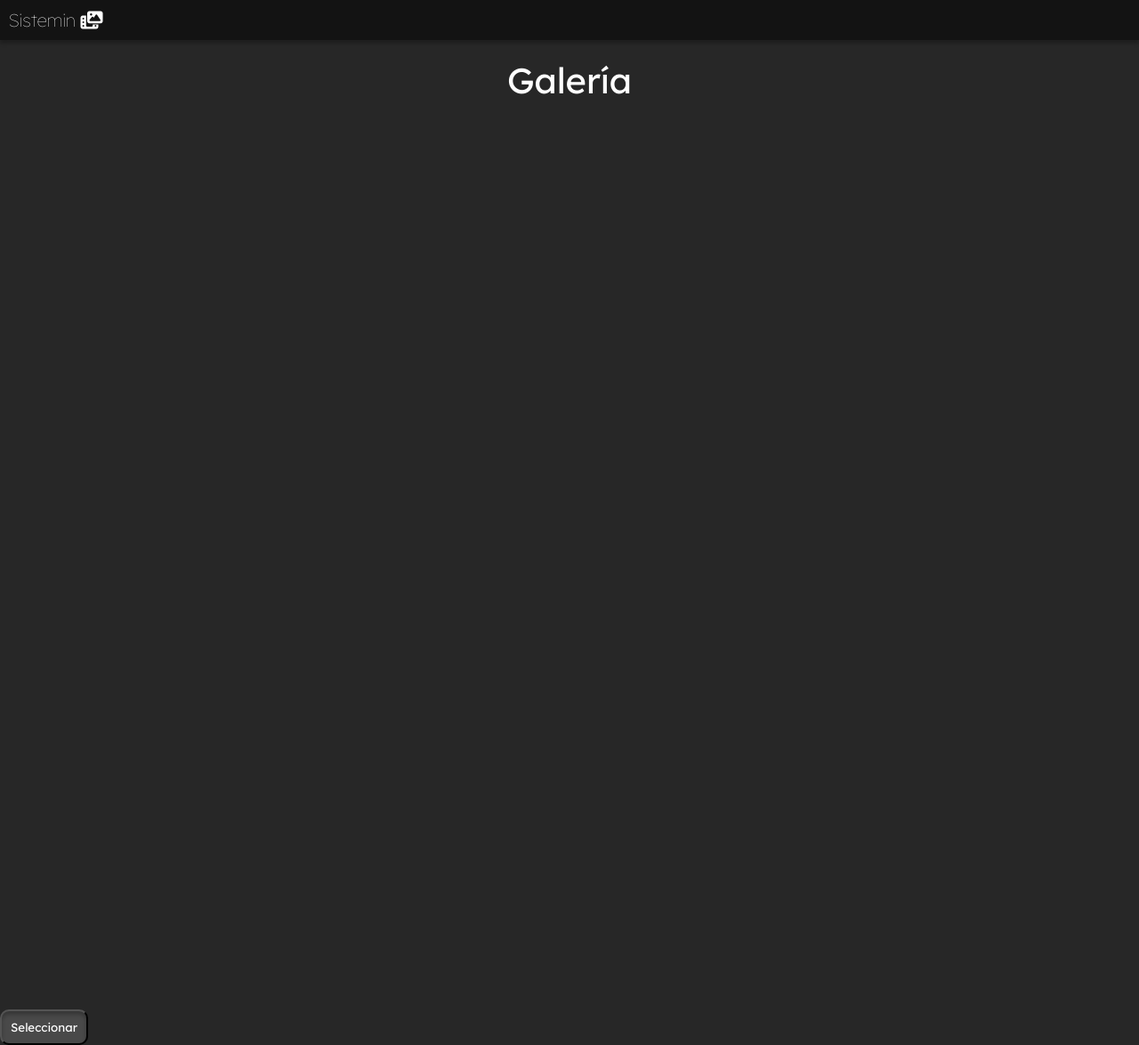
After one commit to asaPUP/pic-blend, a Flask app: template templates/galeria.htm in a window 1280 px wide. The commit adds this page. Shown: the whole page at 89% size. Run offline with Flask 3, Linux system fonts and the light colour scheme; the template is opened without the code that fills it, so the values that code supplies are empty; some libraries are stand-ins or nearby versions.

Commit message:
sdfg
dfg

```diff
--- /dev/null
+++ b/templates/galeria.htm
@@ -0,0 +1,27 @@
+{% extends "base.html" %}
+
+{% block title %} Galería {% endblock %}
+
+{% block body %}
+<br>
+    <h3 class="oneline"> Galería </h3>
+    <br>
+    <div>
+        <div class="oneline scroll">
+            <!-- <img class=""> -->
+
+        </div>
+
+        <div class="oneline scroll ">
+
+             <!-- <img class="" > -->
+
+        </div>
+    </div>
+    <button class="btn" href="{{ url_for('procesar_imagen') }}"> Seleccionar </button>
+
+</div>
+
+
+
+{% endblock %}
--- a/templates/resultado.html
+++ b/templates/resultado.html
@@ -10,4 +10,6 @@
     <!-- El template recibe como dato una tupla image = (id, relative_path), relative_path = static/uploads/{id}.png -->
     <img src="../{{ image.1 }}" alt="{{ image.0 }}.png">
 
+    <button class="btn" href="{{ url_for('envio') }}"> Volver </button>
+
 </html>
```
Also changed, not shown: templates/ver_fotos.html (added).
